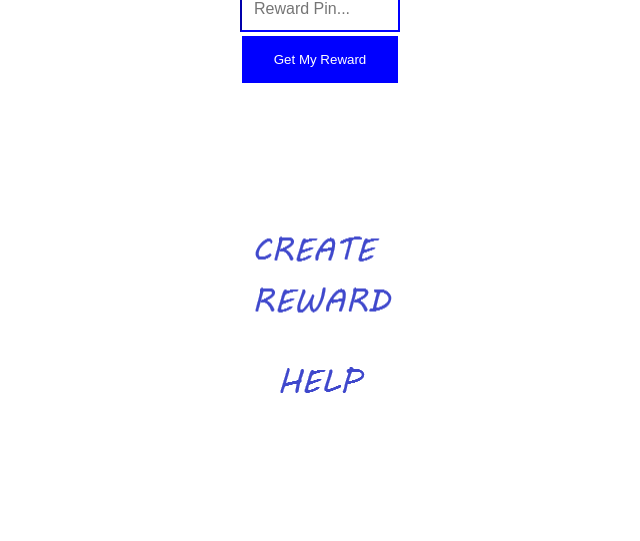
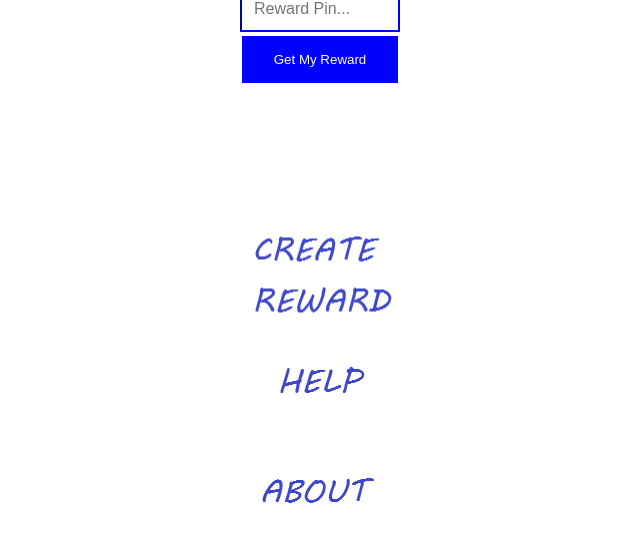
Before and after one commit to guessproof/guessproof.github.io, a plain HTML site: page index.html in a window 1280 px wide. Shown: the part 345-886 px from the top of the page, without its empty margins (320-960 px from the left). Before the commit the page ends 800 px from the top, so only its background shows below. Drawn offline with Linux system fonts and the light colour scheme.

Commit message:
Update index.html

```diff
--- a/index.html
+++ b/index.html
@@ -65,7 +65,7 @@ input[type=button], input[type=submit], input[type=reset] {
 <br>
 <br>
 <br>
-<center><a href="/create"><img src="create.png"></a></center><br><center><a href="/help"><img src="help.png"></a></center>
+<center><a href="/create"><img src="create.png"></a></center><br><center><a href="/help"><img src="help.png"></a></center><br><center><a href="/about"><img src="about.png"></a></center>
 
 <script>
 function rFunction() {
```
